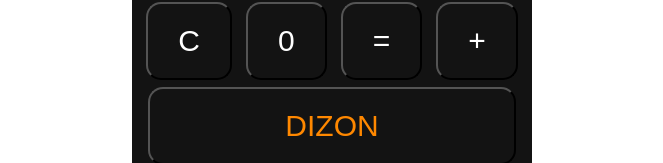
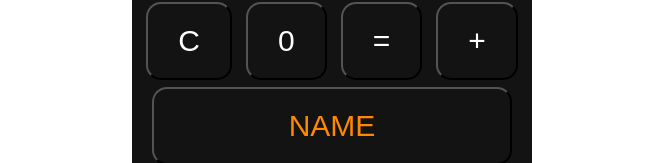
Before and after one commit to JCDizon30/calculator, a React (Create React App) app: page / in a window 1280 px wide. Shown: the part 630-793 px from the top of the page, without its empty margins (308-971 px from the left). Built offline with nearby package versions, Linux system fonts and the light colour scheme.

Commit message:
Update App.js

```diff
--- a/src/App.js
+++ b/src/App.js
@@ -76,7 +76,7 @@ function App() {
           </div>
         </div>
         <div className="btn-box5">
-          <Key label={'DIZON'} onClick={handleSurnameClick} /> {}
+          <Key label={'NAME'} onClick={handleSurnameClick} /> {}
         </div>
 
       </div>
```
